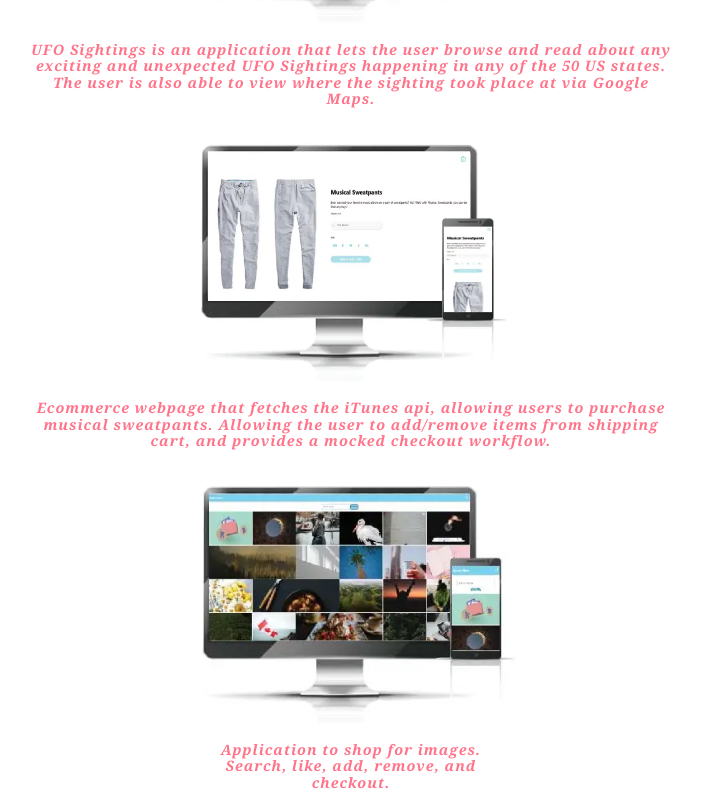
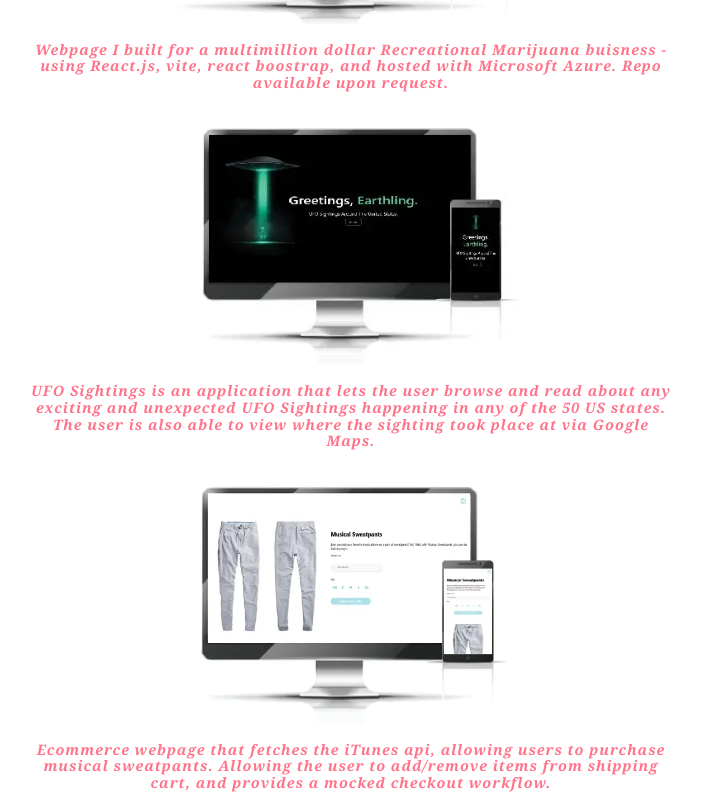
Before and after one commit to stetsonharding/devportfolio, a React (Create React App) app: page / in a window 1280 px wide. Shown: the part 3185-3980 px from the top of the page, without its empty margins (289-990 px from the left). Built offline with nearby package versions, Linux system fonts and the light colour scheme.

Commit message:
The Kushery added to recent projects.

```diff
--- a/src/RecentProjectData/RecentProjectData.js
+++ b/src/RecentProjectData/RecentProjectData.js
@@ -4,8 +4,9 @@ import ufoSightings from "../assets/recentProjects/ufoSightings.webp";
 import MusicalSweatpants from "../assets/recentProjects/MusicalSweatpants.webp";
 //import ReactPizzaOrders from "../assets/recentProjects/PizzaOrdersReact.webp";
 import WesternChime from "../assets/recentProjects/WesternChime.JPG";
+import TheKushery from "../assets/recentProjects/TheKushery.JPG";
 
-import ImageShop from "../assets/recentProjects/imageShop.webp";
+// import ImageShop from "../assets/recentProjects/imageShop.webp";
 
 export const RecentProjectData = [
   {
@@ -18,6 +19,14 @@ export const RecentProjectData = [
   },
   {
     id: 2,
+    Imgsrc: TheKushery,
+    Imgalt: "The Kushery Project.",
+    description:
+      "Webpage I built for a multimillion dollar Recreational Marijuana buisness - using React.js, vite, react boostrap, and hosted with Microsoft Azure. Repo available upon request.",
+    href: "https://thekushery.rocks/",
+  },
+  {
+    id: 3,
     Imgsrc: ufoSightings,
     Imgalt: "UFO Sightings Project.",
     description:
@@ -25,19 +34,20 @@ export const RecentProjectData = [
     href: "https://stetsonharding.github.io/ufoSightings/#/",
   },
   {
-    id: 3,
+    id: 4,
     Imgsrc: MusicalSweatpants,
     Imgalt: "Musical Sweatpants Project.",
     description:
       "Ecommerce webpage that fetches the iTunes api, allowing users to purchase musical sweatpants. Allowing the user to add/remove items from shipping cart, and provides a mocked checkout workflow.",
     href: "https://stetsonharding.github.io/musical-sweatpants/",
   },
-  {
-    id: 4,
-    Imgsrc: ImageShop,
-    Imgalt: "Image Shop Project.",
-    description:
-      "Application to shop for images. Search, like, add, remove, and checkout.",
-    href: "https://stetsonharding.github.io/imageShopApp/#/",
-  },
+
+  //   {
+  //   id: 4,
+  //   Imgsrc: ImageShop,
+  //   Imgalt: "Image Shop Project.",
+  //   description:
+  //     "Application to shop for images. Search, like, add, remove, and checkout.",
+  //   href: "https://stetsonharding.github.io/imageShopApp/#/",
+  // },
 ];
```
Also changed, not shown: src/assets/recentProjects/TheKushery.JPG (added).
